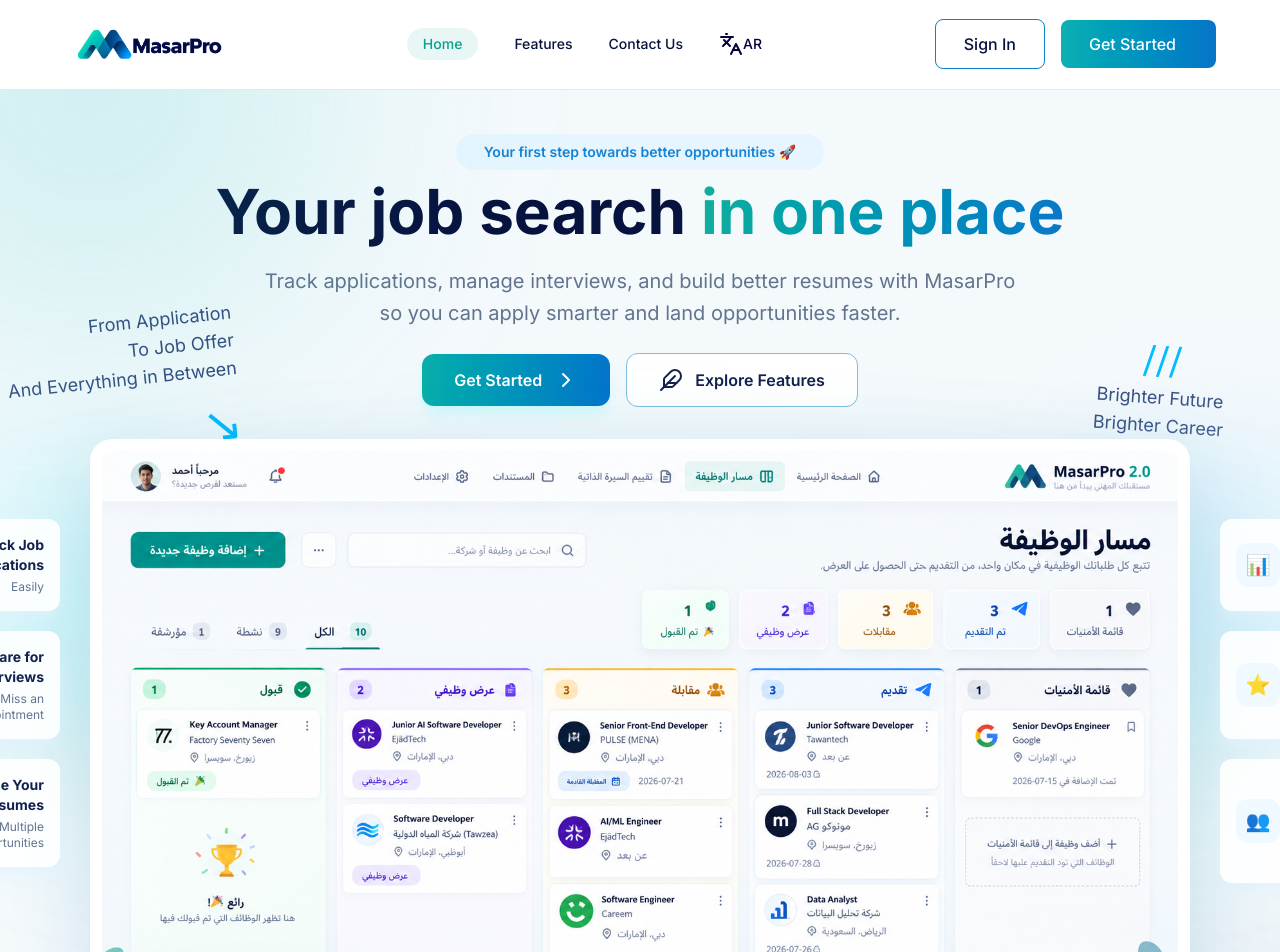
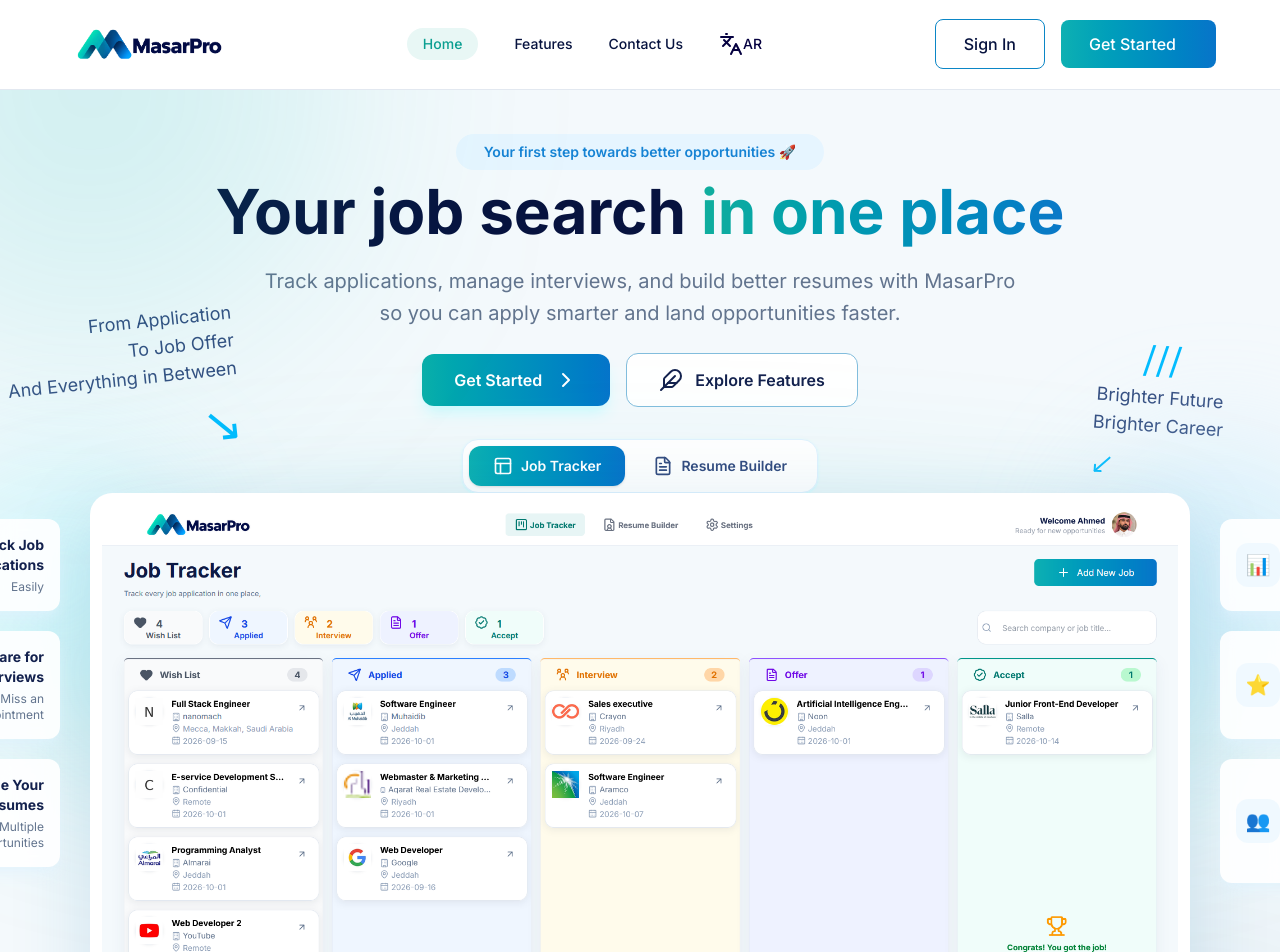
Before and after one commit to ahmed-alawlaqi25/MasarPro2.0, a React (Vite) app in the folder client/: page / in a window 1280 px wide. Shown: the top 952 px of the page. Built offline with nearby package versions, Linux system fonts and the light colour scheme; no server answers.

Commit message:
feat: add resume builder preview with image-switching tabs

```diff
--- a/client/src/components/Hero.jsx
+++ b/client/src/components/Hero.jsx
@@ -2,6 +2,7 @@
 import { useTranslation } from "react-i18next";
 import { ChevronLeft, ChevronRight, Feather, Languages, Menu, MoveDownLeft, X,} from "lucide-react";
 import { Link, NavLink } from "react-router";
+import HeroPreview from './HeroPreview';
 
 
 
@@ -220,13 +221,7 @@
           </div>
 
           {/* Dashboard image */}
-          <div className="relative z-10 overflow-hidden rounded-t-[22px] border-[12px] border-white/80 bg-white shadow-[0_20px_80px_rgba(27,121,171,0.18)]">
-            <img
-              src="/hero.png"
-              alt="MasarPro Dashboard"
-              className="w-full object-cover object-top"
-            />
-          </div>
+          <HeroPreview />
         </div>
       </div>
     </section>
--- /dev/null
+++ b/client/src/components/HeroPreview.jsx
@@ -0,0 +1,42 @@
+import { useRef, useState } from 'react'
+import { FileText, PanelsTopLeft } from 'lucide-react'
+import { useTranslation } from 'react-i18next'
+
+export default function HeroPreview() {
+  const { i18n } = useTranslation()
+  const rtl = i18n.dir() === 'rtl'
+  const [selected, setSelected] = useState(0)
+  const tabs = useRef([])
+  const slides = [
+    { src: '/hero.png', label: rtl ? 'متتبع الوظائف' : 'Job Tracker', Icon: PanelsTopLeft },
+    { src: '/resume-builder.png', label: rtl ? 'منشئ السيرة الذاتية' : 'Resume Builder', Icon: FileText },
+  ]
+  function select(index, focus = false) {
+    const next = (index + slides.length) % slides.length
+    setSelected(next)
+    if (focus) tabs.current[next]?.focus()
+  }
+  return <div className="relative z-5">
+    <div role="tablist" aria-label={rtl ? 'معاينة مزايا مسار برو' : 'MasarPro feature previews'} className="mx-auto  flex w-fit max-w-full gap-1 rounded-2xl border border-sky-100 bg-white/90 p-1.5 shadow-sm shadow-cyan-100">
+      {slides.map(({ label, Icon }, index) => <button
+        key={label} ref={element => { tabs.current[index] = element }}
+        id={`hero-tab-${index}`} type="button" role="tab" aria-selected={selected === index}
+        aria-controls={`hero-panel-${index}`} tabIndex={selected === index ? 0 : -1}
+        onClick={() => select(index)} onKeyDown={event => {
+          if (!['ArrowLeft', 'ArrowRight', 'Home', 'End'].includes(event.key)) return
+          event.preventDefault()
+          select(event.key === 'Home' ? 0 : event.key === 'End' ? slides.length - 1 : selected + (event.key === 'ArrowRight' ? (rtl ? -1 : 1) : (rtl ? 1 : -1)), true)
+        }}
+        className={`inline-flex items-center justify-center gap-2 rounded-xl px-3 py-2.5 text-xs font-semibold transition-colors focus-visible:outline-2 focus-visible:outline-offset-2 focus-visible:outline-teal-600 sm:px-6 sm:text-sm ${selected === index ? 'bg-linear-to-l from-[#0874c9] to-[#0eb0b2] text-white shadow-sm' : 'text-[#344d80] hover:bg-[#e8f7f5] hover:text-[#0b9f91]'}`}>
+        <Icon size={20} aria-hidden="true" />{label}
+      </button>)}
+    </div>
+    <div className="relative">
+      <div className="h-[200px] sm:h-[420px] lg:h-[543px]  rounded-[22px] border-[6px] border-white/80 bg-white shadow-[0_20px_80px_rgba(27,121,171,0.18)] sm:border-[12px]">
+        {slides.map(({ src, label }, index) => <div key={src} id={`hero-panel-${index}`} role="tabpanel" aria-labelledby={`hero-tab-${index}`} hidden={selected !== index} tabIndex={0}>
+          <img src={src} alt={`MasarPro - ${label}`} className="h-full w-full object-contain object-top" />
+        </div>)}
+      </div>
+    </div>
+  </div>
+}
```
Also changed, not shown: client/public/hero.png, client/public/resume-builder.png (added).
